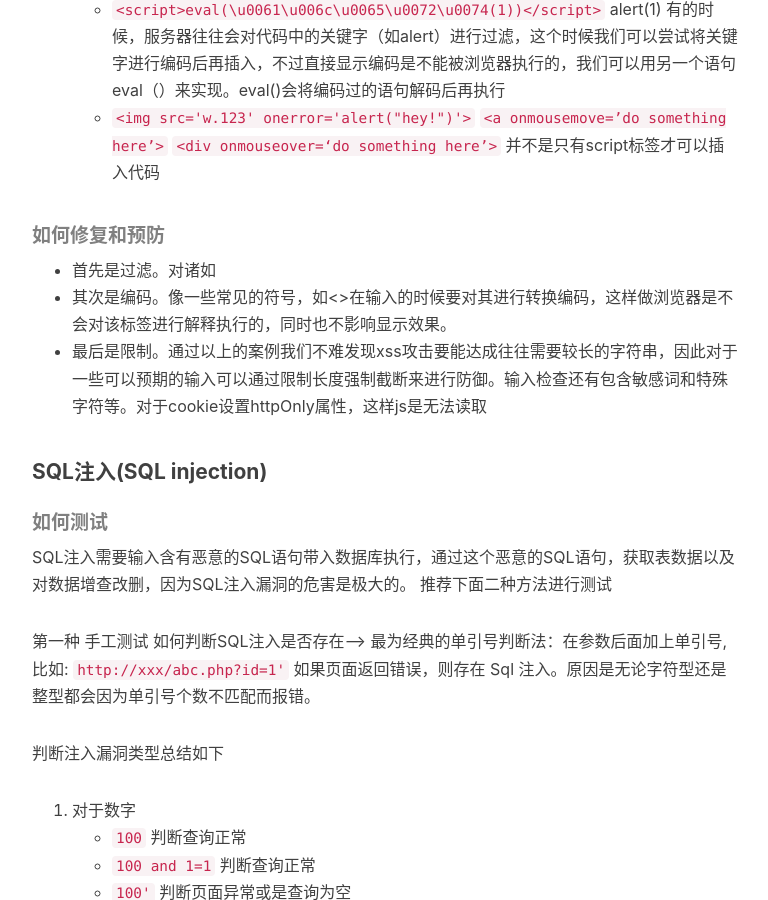
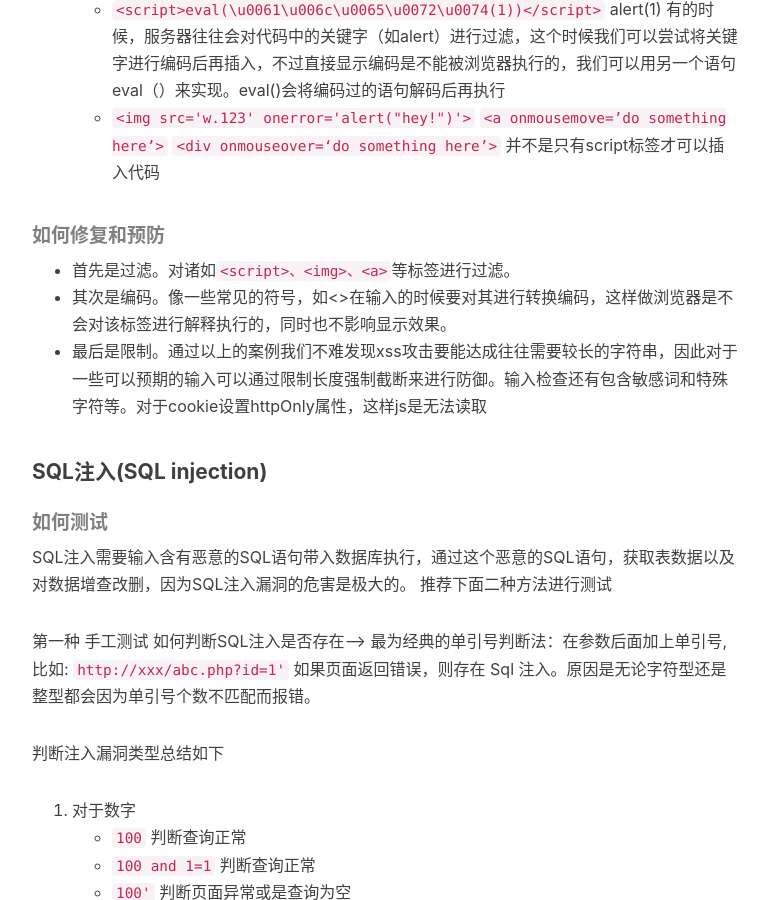
Before and after one commit to DanteYu/DanteYu.github.io, a Jekyll site: the page built from _posts/2021-02-11-securitytesting.markdown, in a window 1280 px wide and 900 px high, scrolled down 1037 px. Shown: the whole window, without its empty margins (233-1001 px from the left). Built offline with Jekyll 4.4.1, drawn with Linux system fonts in a browser that asks for light colours; nearby versions of some CDN libraries; comment, search, counter and statistics services are not loaded.

Commit message:
update article

```diff
--- a/_posts/2021-02-11-securitytesting.markdown
+++ b/_posts/2021-02-11-securitytesting.markdown
@@ -25,7 +25,7 @@ tags:
 * `<img src='w.123' onerror='alert("hey!")'>`  `<a onmousemove=’do something here’>`  `<div onmouseover=‘do something here’>` 并不是只有script标签才可以插入代码
 
 ##### 如何修复和预防
-* 首先是过滤。对诸如<script>、<img>、<a>等标签进行过滤。
+* 首先是过滤。对诸如`<script>、<img>、<a>`等标签进行过滤。
 * 其次是编码。像一些常见的符号，如<>在输入的时候要对其进行转换编码，这样做浏览器是不会对该标签进行解释执行的，同时也不影响显示效果。
 * 最后是限制。通过以上的案例我们不难发现xss攻击要能达成往往需要较长的字符串，因此对于一些可以预期的输入可以通过限制长度强制截断来进行防御。输入检查还有包含敏感词和特殊字符等。对于cookie设置httpOnly属性，这样js是无法读取
 
```
